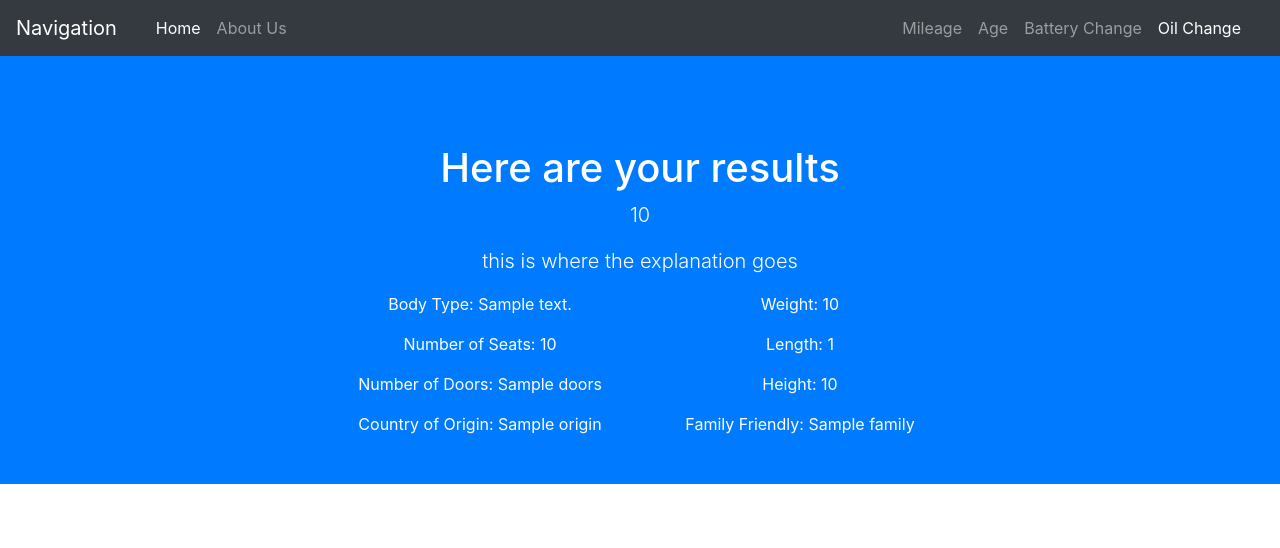
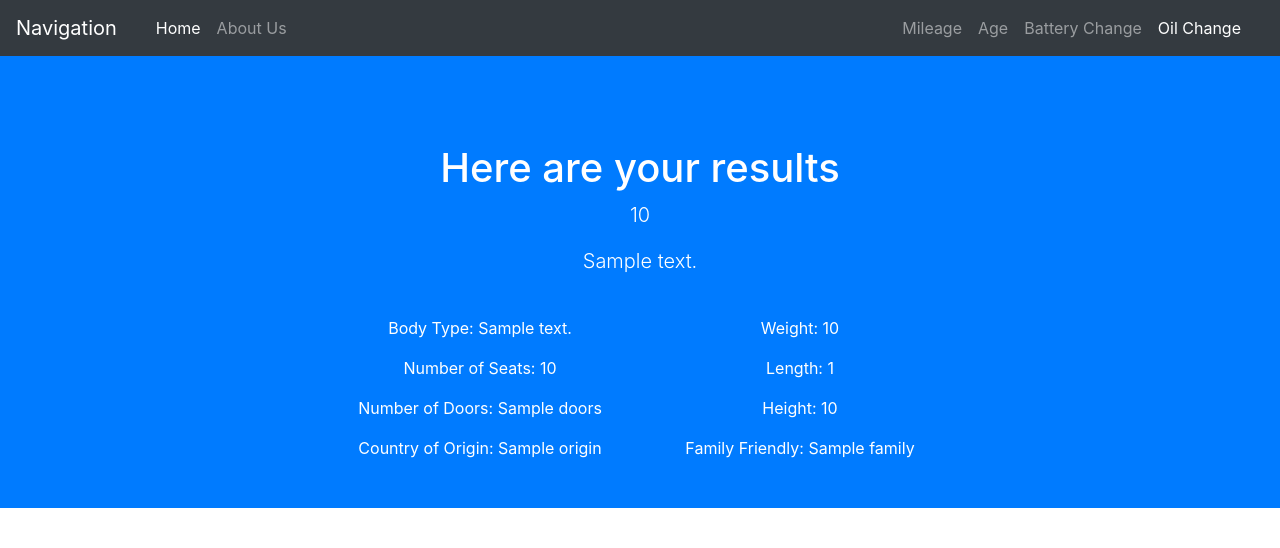
Before and after one commit to katherine81779/right-way, a Flask app: template Templates/report.html in a window 1280 px wide. Shown: the top 548 px of the page. Run offline with Flask 2, Linux system fonts and the light colour scheme; the template is opened without the code that fills it: most values are stand-ins (such as "Sample title", 1, 10 or a date in 2020); some libraries are stand-ins or nearby versions.

Commit message:
add the final text

```diff
--- a/Templates/report.html
+++ b/Templates/report.html
@@ -65,7 +65,7 @@
       <br><br><br><br><br><br>
       <h1>Here are your results</h1>
       <p class="lead">{{score}}</p>
-      <p class="lead">this is where the explanation goes</p>
+      <p class="lead">{{finalText}}</p><br>
     <div class="row">
     	<div class="col-lg-3"></div>
 	    <div class="col-lg-3">
--- a/app.py
+++ b/app.py
@@ -90,7 +90,7 @@ def getNextQuestion():
         return render_template('report.html', score = average, displayText = textInfo, body = bodyType,
                                 seats = seatsNum, doors = doorsNum, origin = origin,
                                 weight = weight, length = length, width = width,
-                                height = height, family = family )
+                                height = height, family = family, finalText = text(average) )
 
 # input/form data collection for the question
 @app.route("/inputAnswer", methods = ['POST', 'GET'])
```
